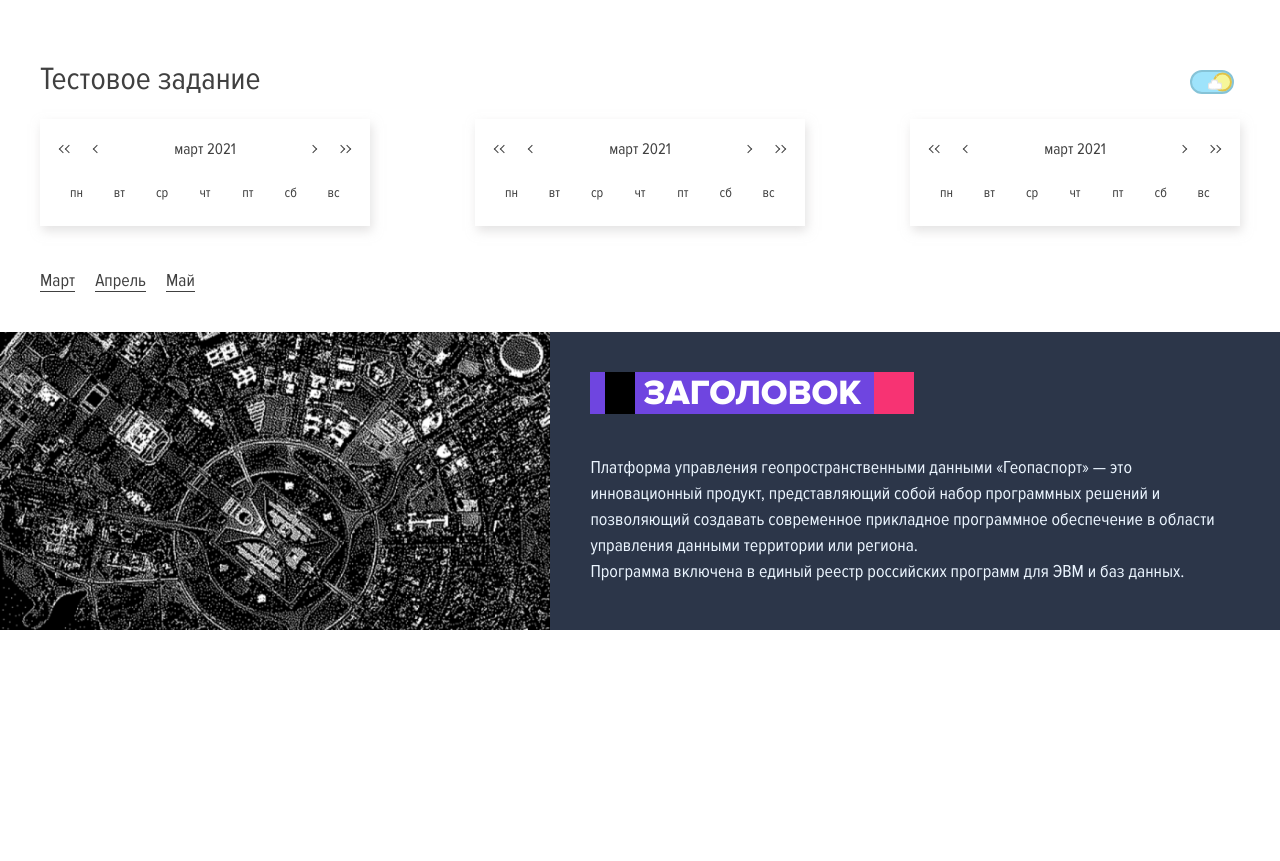
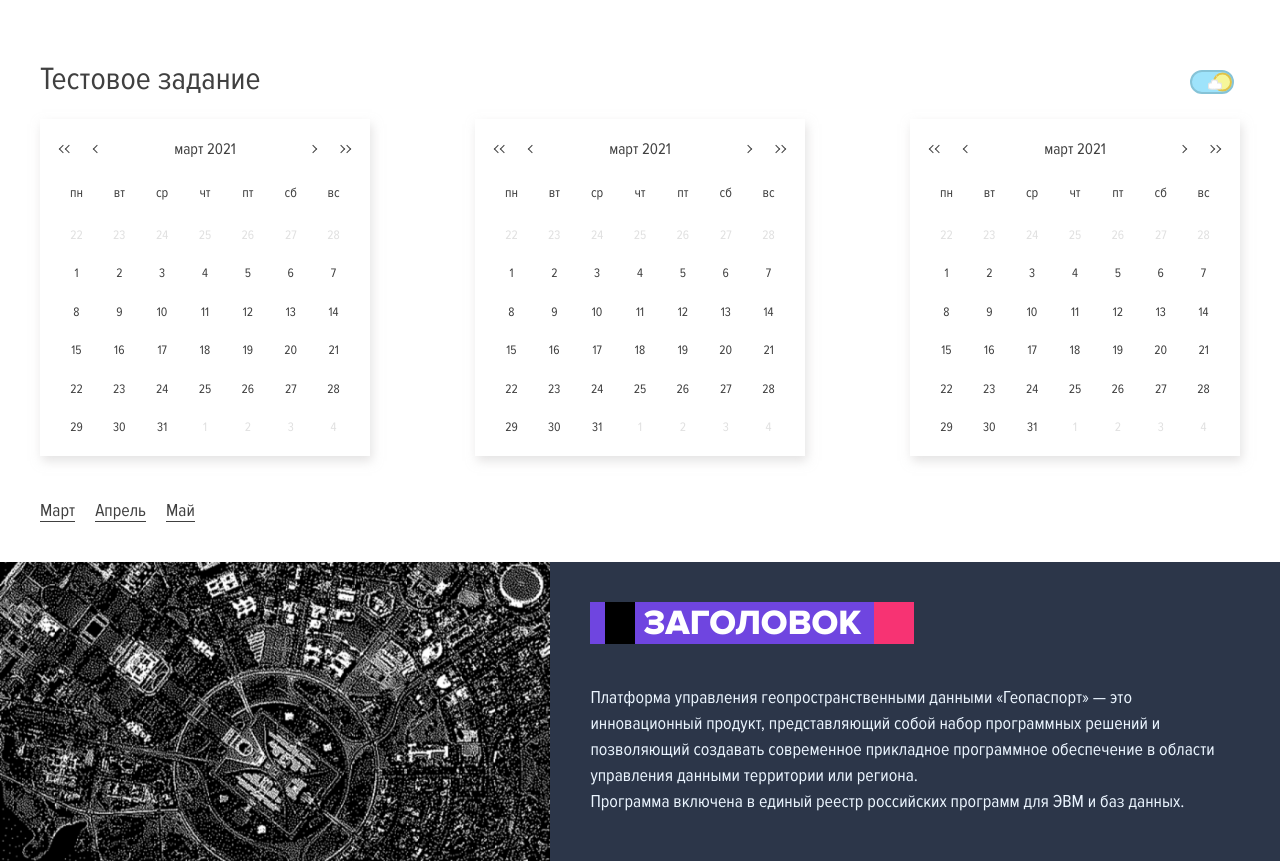
Before and after one commit to Vrg26/test-task, a React (Create React App) app: page / in a window 1280 px wide. Before the commit the page ends 800 px from the top, so only its background shows below. Built offline with nearby package versions, Linux system fonts and the light colour scheme.

Commit message:
Кривая реализация создания дней в календаре.

```diff
--- a/src/components/Calendar/Calendar.js
+++ b/src/components/Calendar/Calendar.js
@@ -3,8 +3,22 @@ import React, { useContext } from 'react';
 import './Calendar.css'
 import {ThemeContext} from "../../Theme";
 
-const Calendar = () => {
+
+const creatorDays = (color) => {
+    let inactiveDaysCounter = 22;
+    let activeDaysCounter = 1
+    return (_, index) => {
+        if(index < 7){
+            return  <div key={index} style={({color: 'rgba(204,204,204,0.6)'})} className="calendar__day">{ inactiveDaysCounter++ }</div>
+        }
+        if(activeDaysCounter> 31) activeDaysCounter = 1;
+        return <div key={index} style={ 38 > index ? ({color}):({color: 'rgba(204,204,204,0.6)'}) } className="calendar__day">{ activeDaysCounter++ }</div>
+    }
+}
+
+const Calendar = (props) => {
     const { theme } = useContext(ThemeContext);
+
     return (
         <div style={ theme } className="calendar">
             <div className="calendar__header">
@@ -16,7 +30,7 @@ const Calendar = () => {
                     <div style={( { borderColor: theme.color} )} className="calendar__button-content"> </div>
                 </button>
                 <p className="calendar__date-info">
-                    март <span className="calendar__year">2021</span>
+                    {props.month} <span className="calendar__year">2021</span>
                 </p>
 
                 <button className="calendar__month-picker calendar__month-picker_more calendar__button">
@@ -38,6 +52,7 @@ const Calendar = () => {
                 <li className="calendar__week-day-item">вс</li>
             </ul>
             <ul className="calendar__days">
+                {Array(42).fill(0).map(creatorDays(theme.color))}
             </ul>
         </div>
     </div>
```
